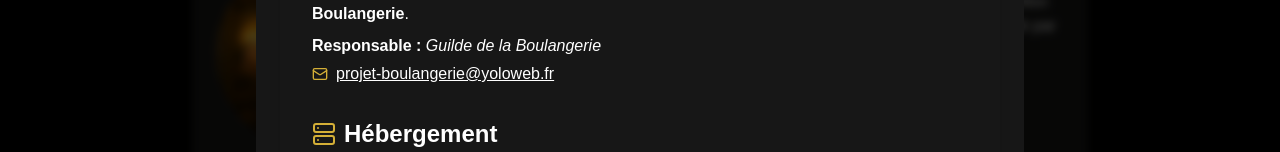
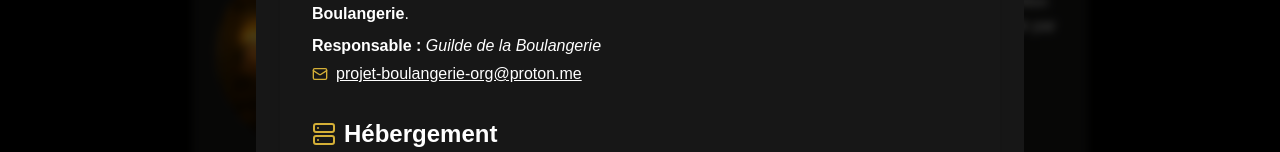
Before and after one commit to projet-boulangerie-org/projet-boulangerie, a Next.js app: page / in a window 1280 px wide. Both pictures are taken after a click on the button "Mentions légales". Shown: the part 1190-1342 px from the top of the page. Built offline with nearby package versions, Linux system fonts and the light colour scheme.

Commit message:
fix: mail update to projet-boulangerie-org@proton.me

```diff
--- a/components/legal/MentionsLegalesContent.tsx
+++ b/components/legal/MentionsLegalesContent.tsx
@@ -18,8 +18,8 @@ export default function MentionsLegalesContent() {
           </li>
           <li className="flex items-center gap-2">
             <Mail className="w-4 h-4 text-boulange-gold" />
-            <a href="mailto:projet-boulangerie@yoloweb.fr" className="underline">
-              projet-boulangerie@yoloweb.fr
+            <a href="mailto:projet-boulangerie-org@proton.me" className="underline">
+              projet-boulangerie-org@proton.me
             </a>
           </li>
         </ul>
```
